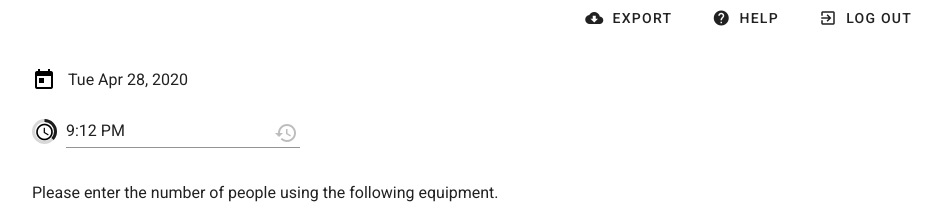
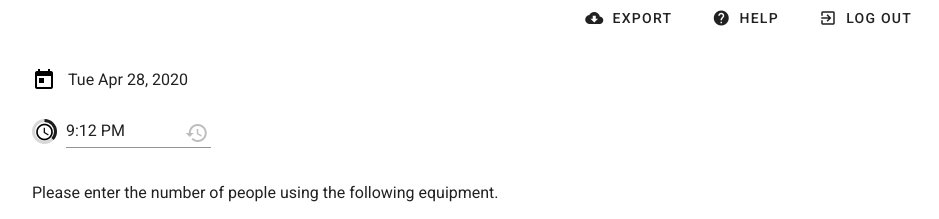
Before and after one commit to cornell-dti/flux-fitness, a Vue app: page / in a window 1280 px wide. Shown: the top 219 px of the page, without its empty margins (340-1279 px from the left). Built offline with nearby package versions, Linux system fonts and the light colour scheme; no server answers; sample sign-in values are in the browser's storage.

Commit message:
Decreased time input width

```diff
--- a/src/views/Home.vue
+++ b/src/views/Home.vue
@@ -14,7 +14,7 @@
         </span>
 
         <v-form ref="form" v-model="valid" lazy-validation>
-          <v-col class="ma-0 pa-0" cols="12" sm="6">
+          <v-col class="ma-0 pa-0" cols="12" sm="4">
             <time-text-field
               :value="getTime()"
               :reset-disabled="!timeEditted"
```
